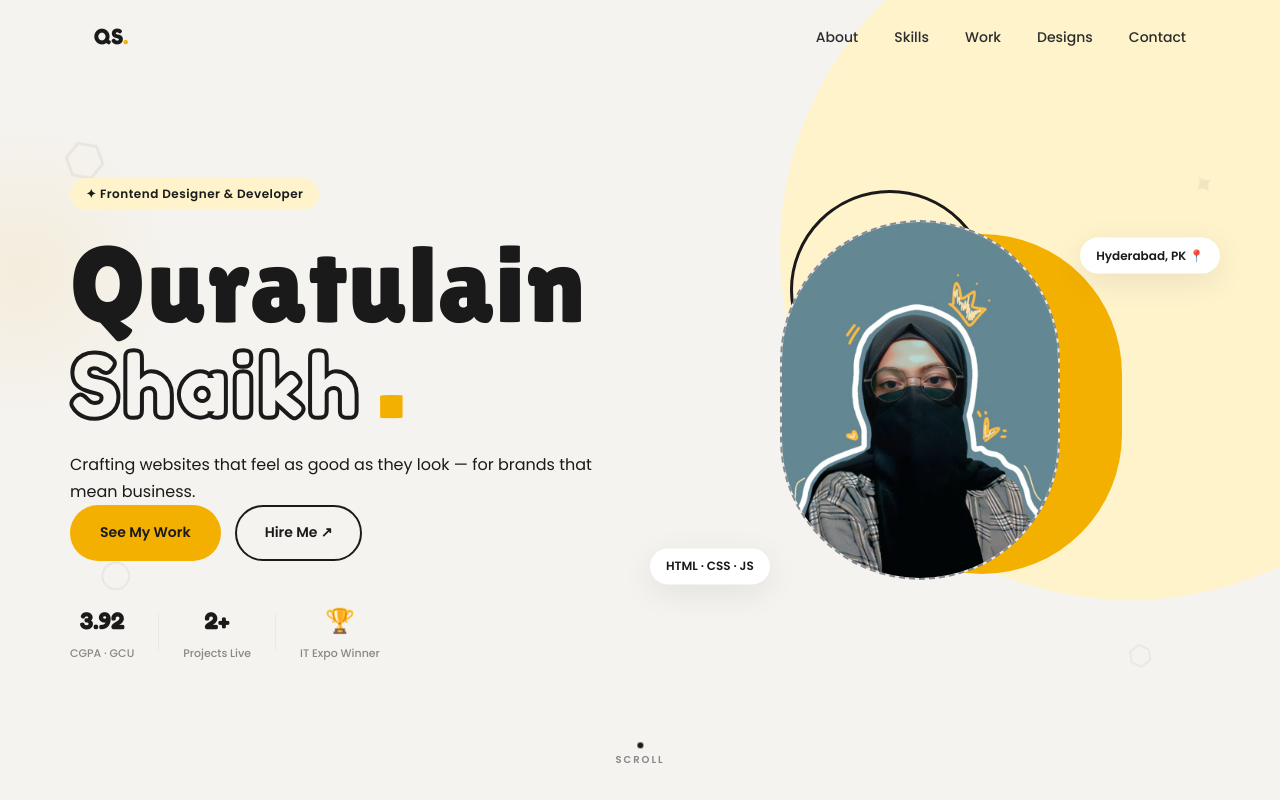
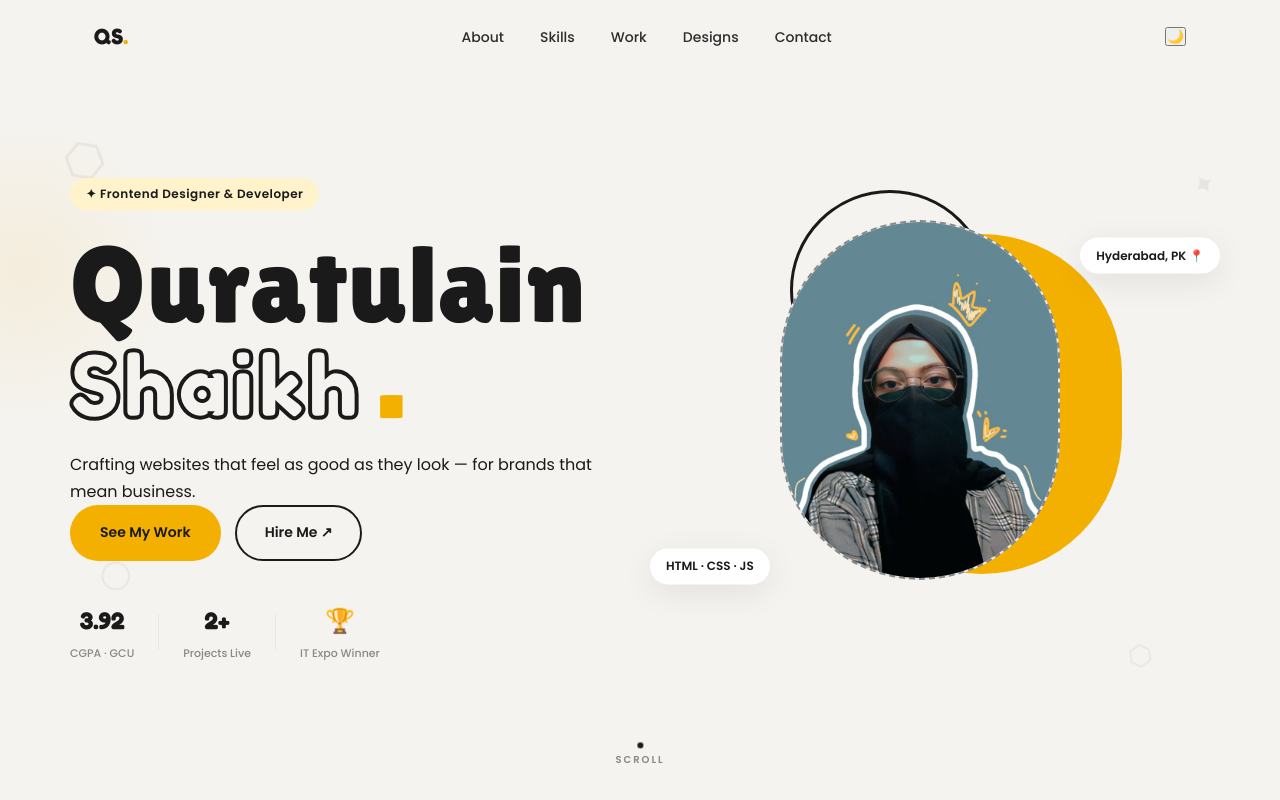
Before and after one commit to Anniee-codee/personal-portfolio-website, a plain HTML site: page portfolio/index.html in a window 1280 px wide. Shown: the top 800 px of the page. Drawn offline with Linux system fonts and the light colour scheme.

Commit message:
Add theme toggle button to navigation
Added a theme toggle button for dark mode.

```diff
--- a/portfolio/index.html
+++ b/portfolio/index.html
@@ -28,12 +28,14 @@
       <button class="hamburger" id="hamburger" aria-label="Toggle menu">
         <span></span><span></span><span></span>
       </button>
+      <button class="theme-toggle" id="themeToggle" aria-label="Toggle dark mode">
+        <span class="theme-icon">🌙</span>
+      </button>
     </div>
   </nav>
 
   <!-- Hero Section -->
   <section class="hero" id="hero">
-    <div class="hero-bg-shape"></div>
     <div class="hero-container">
       <div class="hero-left reveal">
         <span class="hero-badge">✦ Frontend Designer & Developer</span>
@@ -71,8 +73,6 @@
             <img src="assets/annie.jpg" alt="Quratulain Shaikh" class="hero-profile-pic" />
           </div>
 
-            <!-- <div class="img-initials">QS</div>
-            <p class="img-hint">Add your photo here</p> -->
           </div>
           <div class="floating-tag tag-1">HTML · CSS · JS</div>
           <div class="floating-tag tag-2">Hyderabad, PK 📍</div>
@@ -139,7 +139,6 @@
       </div>
     </div>
   </section>
-
   <!-- Skills Section -->
   <section class="skills section" id="skills">
     <div class="container">
```
